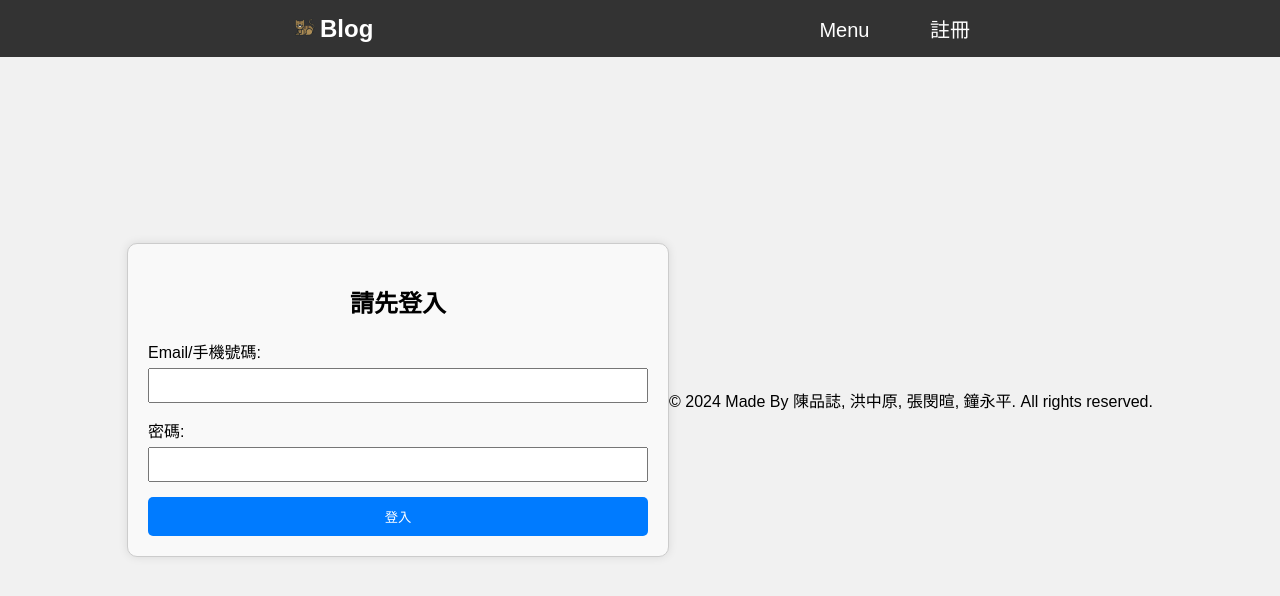
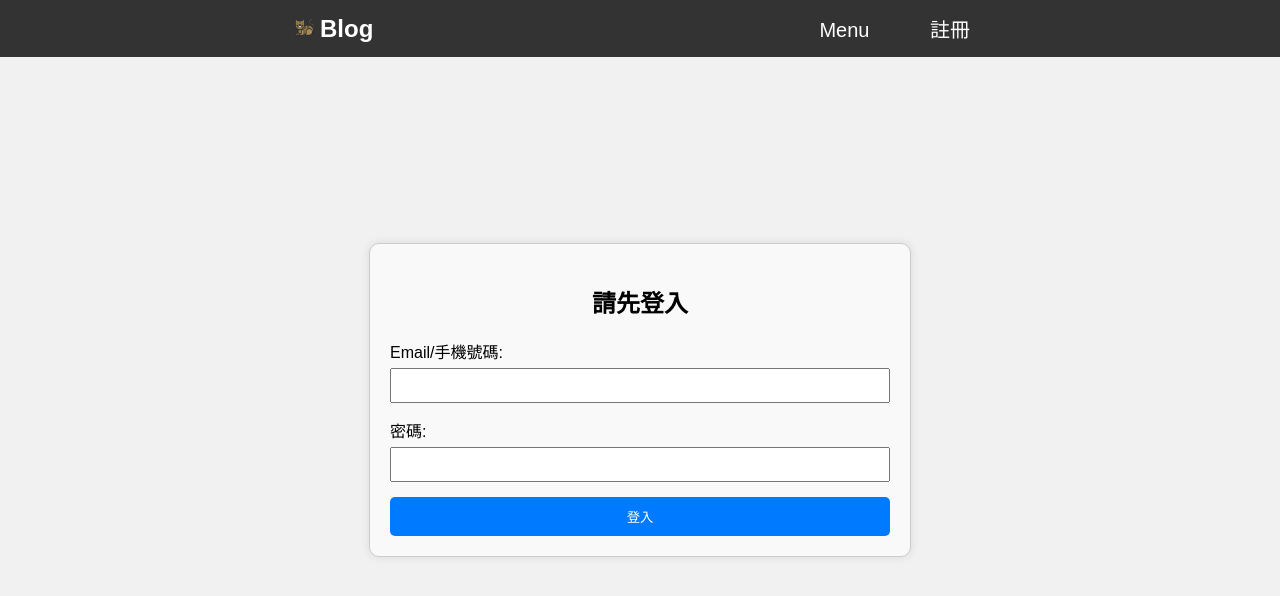
Before and after one commit to kaminzhi/blogsite, a plain HTML site: page page/login.html in a window 1280 px wide. Drawn offline with Linux system fonts and the light colour scheme.

Commit message:
chore: Remove footer from login and signup pages

```diff
--- a/page/login.html
+++ b/page/login.html
@@ -44,8 +44,5 @@
 			</div>
 		</form>
 	</div>
-    <footer>
-        <p align="center">&copy; 2024 Made By 陳品誌, 洪中原, 張閔暄, 鐘永平. All rights reserved.</p>
-    </footer>
 </body>
 </html>
```
Also changed, not shown: page/signup.html (+0 -3 lines).
